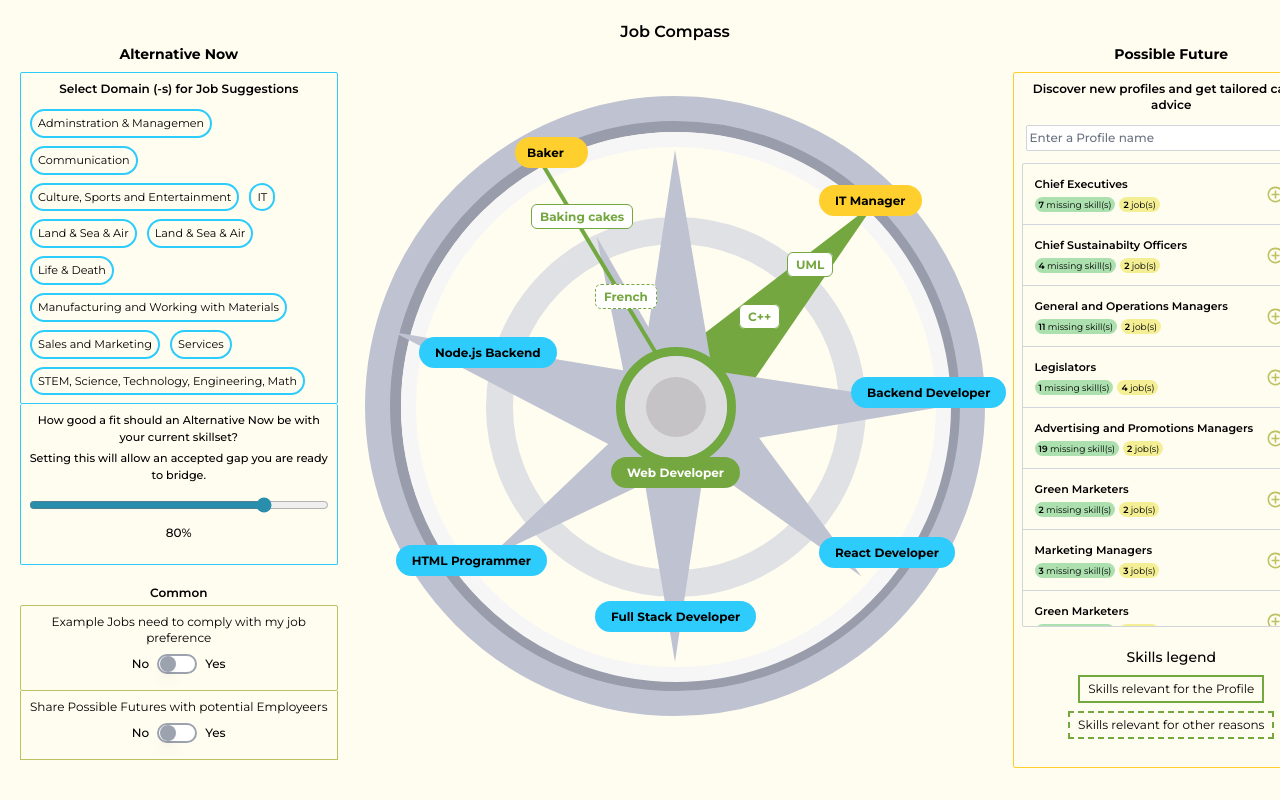
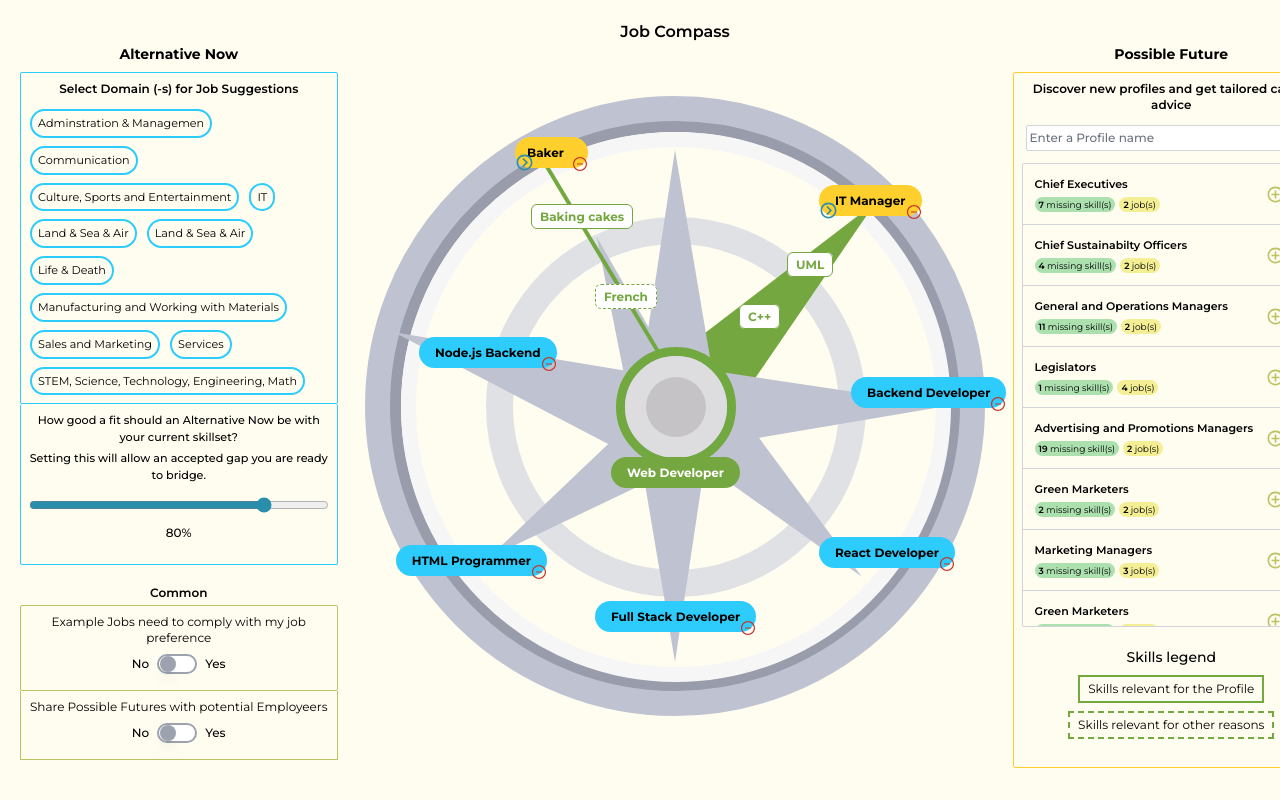
Before and after one commit to VictoriaAde/job-compass, a Next.js app: page / in a window 1280 px wide. Shown: the top 800 px of the page. Built offline with nearby package versions, Linux system fonts and the light colour scheme.

Commit message:
add icons

```diff
--- a/app/_sections/compass.tsx
+++ b/app/_sections/compass.tsx
@@ -1,4 +1,7 @@
 "use client";
+import { AiOutlineMinusCircle } from "react-icons/ai";
+import { BiChevronRightCircle } from "react-icons/bi";
+
 const Compass: React.FC = () => {
   return (
     <div className="relative flex justify-center items-center">
@@ -17,7 +20,7 @@ const Compass: React.FC = () => {
         </div>
       </div>
       {/* green line */}
-      <div className="absolute top-[6.5rem] left-[15rem] w-1 h-56 bg-[#72A840] z-20 transform rotate-[-31deg]"></div>
+      <div className="absolute top-[6.2rem] left-[15rem] w-1 h-56 bg-[#72A840] z-20 transform rotate-[-31deg]"></div>
       {/* triangles */}
       <div className="absolute">
         <div className="custom_clip_path w-40 h-64 bg-[#BFC3D1] transform rotate-[-71deg] absolute top-24 left-[-10rem]"></div>
@@ -34,38 +37,65 @@ const Compass: React.FC = () => {
       <div className="absolute top-60 z-50">
         {/* yellow background */}
         <div className="absolute top-[-9rem] left-[-10rem]">
+          <span className="absolute bottom-[-8px] right-0">
+            <AiOutlineMinusCircle color="#C83327" />
+          </span>
           <span className="bg-[#FFCF2E] text-xs text-black py-2 pr-6 pl-3 rounded-2xl font-bold whitespace-nowrap">
             Baker
           </span>
+          <span className="absolute bottom-[-8px] left-0">
+            <BiChevronRightCircle color="#298dac" fontSize="19" />
+          </span>
         </div>
         <div className="absolute top-[-6rem] left-36">
+          <span className="absolute bottom-[-8px] right-0">
+            <AiOutlineMinusCircle color="#C83327" />
+          </span>
           <span className="bg-[#FFCF2E] text-xs text-black py-2 px-4 rounded-2xl font-bold whitespace-nowrap">
             IT Manager
+          </span>
+          <span className="absolute bottom-[-8px] left-0">
+            <BiChevronRightCircle color="#298dac" fontSize="19" />
           </span>
         </div>
 
         {/* blue background */}
         <div className="absolute top-14 left-[-16rem]">
+          <span className="absolute bottom-[-8px] right-0">
+            <AiOutlineMinusCircle color="#C83327" />
+          </span>
           <span className="bg-[#2ECCFC] text-xs text-black py-2 px-4 rounded-2xl font-bold whitespace-nowrap">
             Node.js Backend
           </span>
         </div>
         <div className="absolute top-64 left-36">
+          <span className="absolute bottom-[-8px] right-0">
+            <AiOutlineMinusCircle color="#C83327" />
+          </span>
           <span className="bg-[#2ECCFC] text-xs text-black py-2 px-4 rounded-2xl font-bold whitespace-nowrap">
             React Developer
           </span>
         </div>
         <div className="absolute top-24 left-44">
+          <span className="absolute bottom-[-8px] right-0">
+            <AiOutlineMinusCircle color="#C83327" />
+          </span>
           <span className="bg-[#2ECCFC] text-xs text-black py-2 px-4 rounded-2xl font-bold whitespace-nowrap">
             Backend Developer
           </span>
         </div>
         <div className="absolute top-80 left-[-5rem]">
+          <span className="absolute bottom-[-8px] right-0">
+            <AiOutlineMinusCircle color="#C83327" />
+          </span>
           <span className="bg-[#2ECCFC] text-xs text-black py-2 px-4 rounded-2xl font-bold whitespace-nowrap">
             Full Stack Developer
           </span>
         </div>
         <div className="absolute top-[16.5rem] right-32">
+          <span className="absolute bottom-[-8px] right-0">
+            <AiOutlineMinusCircle color="#C83327" />
+          </span>
           <span className="bg-[#2ECCFC] text-xs text-black py-2 px-4 rounded-2xl font-bold whitespace-nowrap">
             HTML Programmer
           </span>
```
